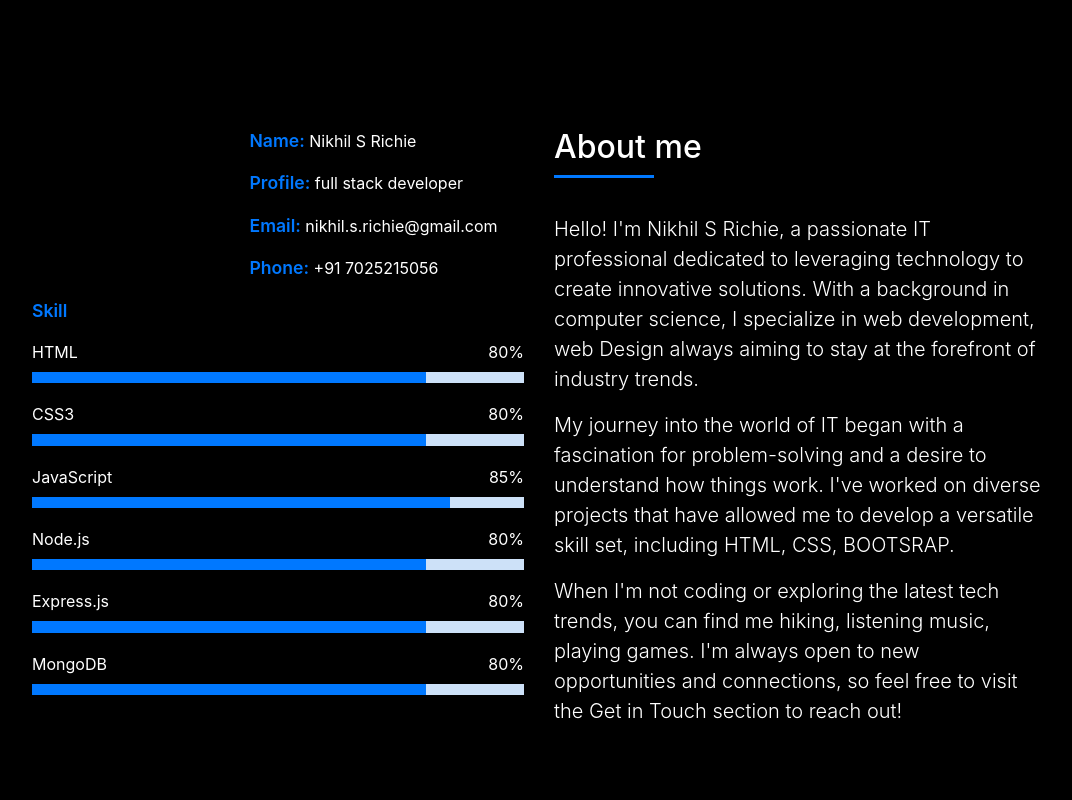
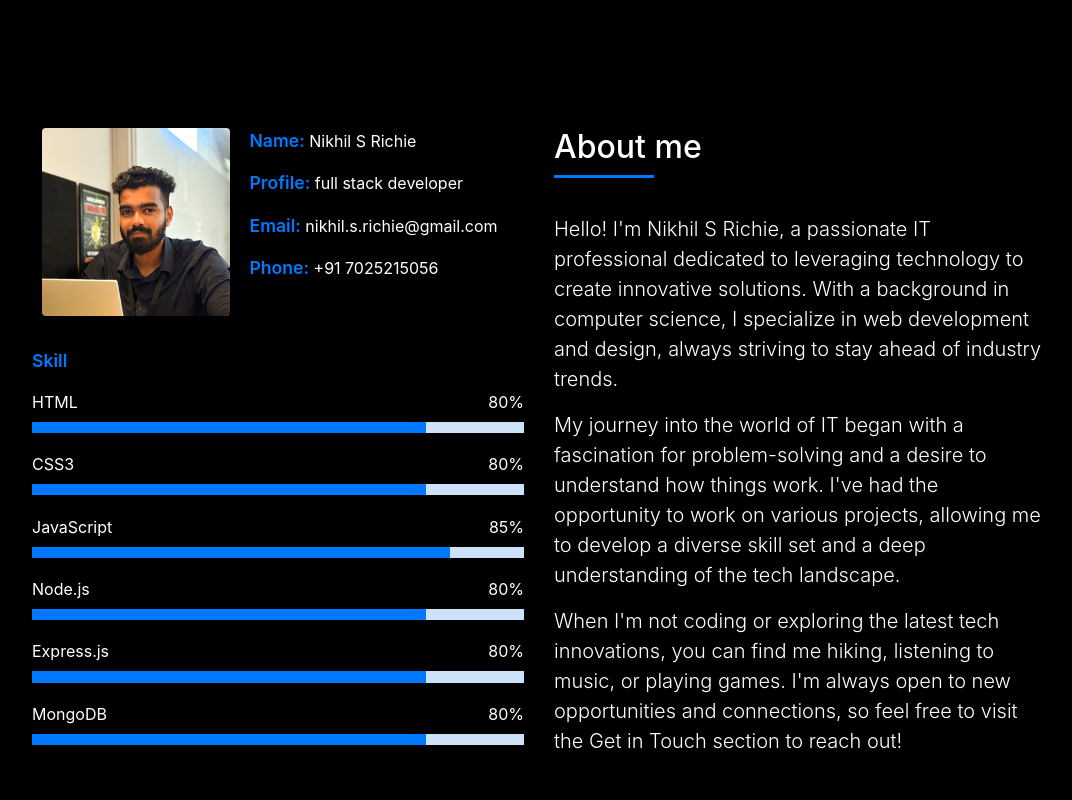
Before and after one commit to nkill-star/My-Portfolio, a plain HTML site: page index.html in a window 1280 px wide. Shown: the part 800-1600 px from the top of the page, without its empty margins (101-1173 px from the left). Drawn offline with nearby package versions, Linux system fonts and the light colour scheme; files whose address does not match are found by name.

Commit message:
Dp changed

```diff
--- a/index.html
+++ b/index.html
@@ -103,7 +103,7 @@
                 <div class="row">
                   <div class="col-sm-6 col-md-5">
                     <div class="about-img">
-                      <img src="./SCREEN-SHOTS/nikhil dp" class="img-fluid rounded b-shadow-a" alt="">
+                      <img src="./img/My DP.JPG" class="img-fluid rounded b-shadow-a" alt="">
                     </div>
                   </div>
                   <div class="col-sm-6 col-md-7">
@@ -158,18 +158,18 @@
                   </div>
                   <p class="lead">
                     Hello! I'm Nikhil S Richie, a passionate IT professional dedicated to leveraging technology to
-                    create innovative solutions. With a background in computer science, I specialize in web development,
-                    web Design always aiming to stay at the forefront of industry trends.
+                    create innovative solutions. With a background in computer science, I specialize in web development
+                    and design, always striving to stay ahead of industry trends.
                   </p>
                   <p class="lead">
                     My journey into the world of IT began with a fascination for problem-solving and a desire to
-                    understand how things work. I've worked on diverse projects that have allowed me to develop a
-                    versatile skill set, including HTML, CSS, BOOTSRAP.
+                    understand how things work. I've had the opportunity to work on various projects, allowing me to
+                    develop a diverse skill set and a deep understanding of the tech landscape.
                   </p>
                   <p class="lead">
-                    When I'm not coding or exploring the latest tech trends, you can find me hiking, listening music,
-                    playing games. I'm always open to new opportunities and connections, so feel free to visit the Get
-                    in Touch section to reach out!
+                    When I'm not coding or exploring the latest tech innovations, you can find me hiking, listening to
+                    music, or playing games. I'm always open to new opportunities and connections, so feel free to visit
+                    the Get in Touch section to reach out!
                   </p>
                 </div>
               </div>
@@ -509,28 +509,32 @@
                         <div class="col-md-12 mb-3">
                           <div class="form-group">
                             <input type="text" name="name" class="form-control" id="name" placeholder="Your Name"
-                              data-rule="minlen:4" required data-msg="Please enter at least 4 chars" style="    background-color: black;" />
+                              data-rule="minlen:4" required data-msg="Please enter at least 4 chars"
+                              style="    background-color: black;" />
                             <div class="validation"></div>
                           </div>
                         </div>
                         <div class="col-md-12 mb-3">
                           <div class="form-group">
                             <input type="email" class="form-control" name="email" id="email" placeholder="Your Email"
-                              data-rule="email" required data-msg="Please enter a valid email" style="    background-color: black;"/>
+                              data-rule="email" required data-msg="Please enter a valid email"
+                              style="    background-color: black;" />
                             <div class="validation"></div>
                           </div>
                         </div>
                         <div class="col-md-12 mb-3">
                           <div class="form-group">
                             <input type="text" class="form-control" name="subject" id="subject" placeholder="Subject"
-                              data-rule="minlen:4" required data-msg="Please enter at least 8 chars of subject" style="    background-color: black;"/>
+                              data-rule="minlen:4" required data-msg="Please enter at least 8 chars of subject"
+                              style="    background-color: black;" />
                             <div class="validation"></div>
                           </div>
                         </div>
                         <div class="col-md-12 mb-3">
                           <div class="form-group">
-                            <textarea class="form-control" name="message" rows="5" data-rule="required" style="    background-color: black;"
-                              data-msg="Please write something for us" required placeholder="Message"></textarea>
+                            <textarea class="form-control" name="message" rows="5" data-rule="required"
+                              style="    background-color: black;" data-msg="Please write something for us" required
+                              placeholder="Message"></textarea>
                             <div class="validation"></div>
                           </div>
                         </div>
```
Also changed, not shown: img/My DP.JPG (added).
